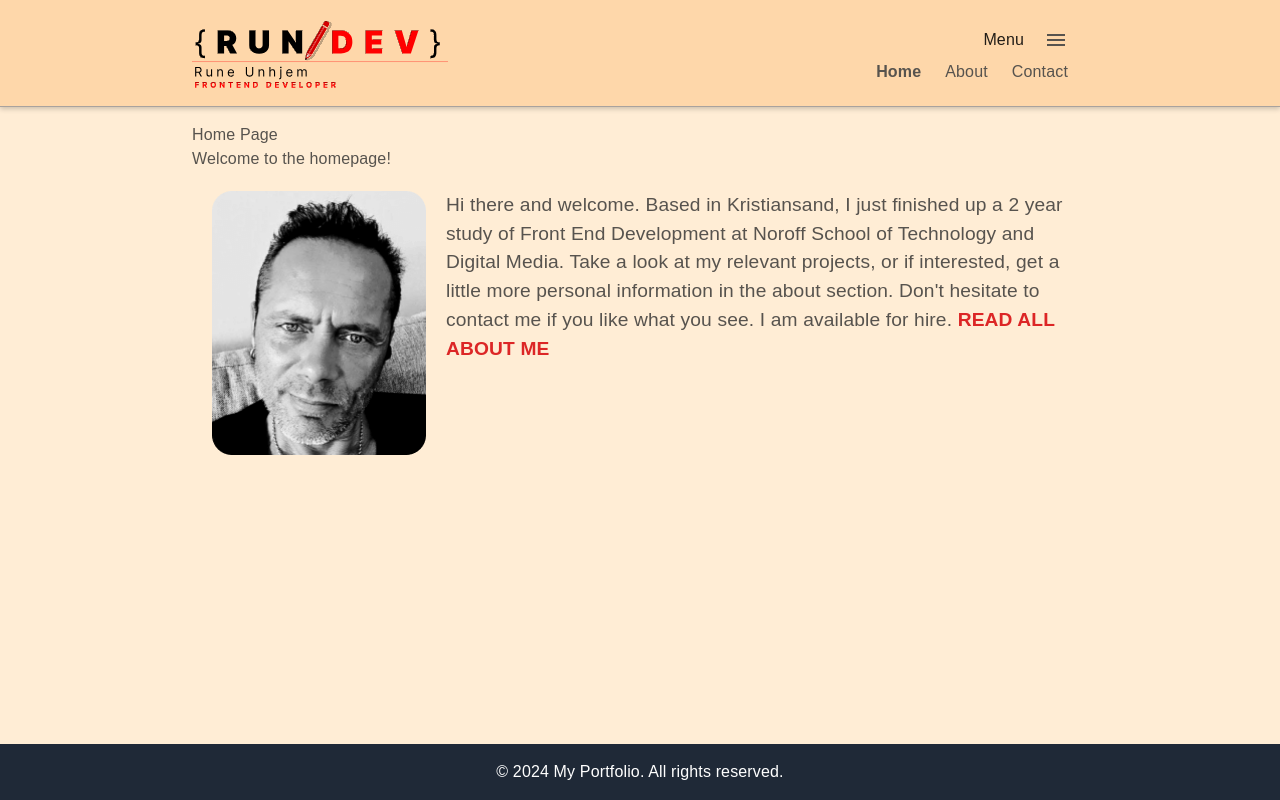
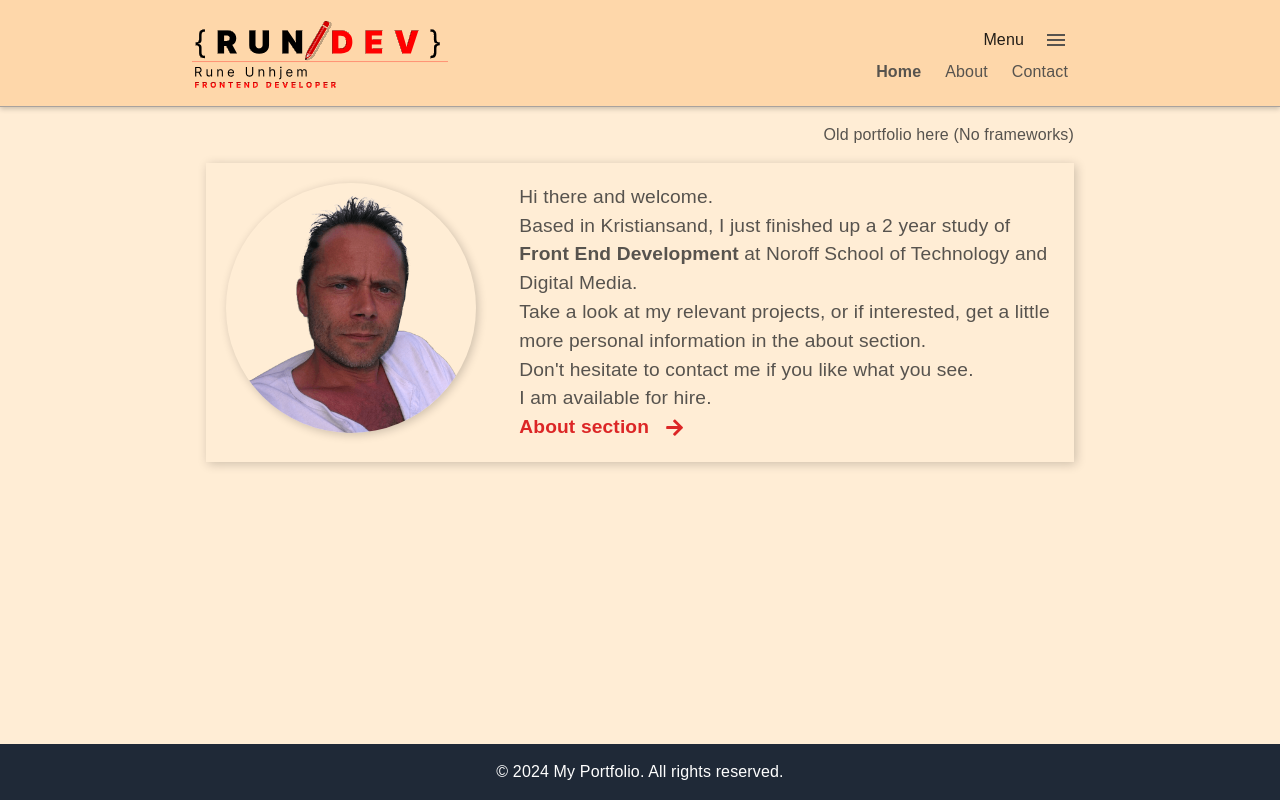
Before and after one commit to runeunhjem/portfolio-2, a React (Vite) app: page / in a window 1280 px wide. Built offline with nearby package versions, Linux system fonts and the light colour scheme; a web font is replaced by a local one.

Commit message:
Finish intro

```diff
--- a/src/components/Intro/index.jsx
+++ b/src/components/Intro/index.jsx
@@ -1,38 +1,56 @@
 import * as S from "./index.styled";
-import introImage from "../../assets/images/image-rune-bw.png";
+import introImage from "../../assets/images/rune-profile-pic-medium.png";
 import { Link } from "react-router-dom";
+import { FaArrowRight } from "react-icons/fa";
 
 const Intro = () => {
   return (
     <S.IntroSection>
-      <div className="flex flex-wrap sm:flex-col">
+      <S.FlexContainer>
         <S.IntroImageContainer>
           <img src={introImage} alt="Illustration of Rune Unhjem" />
         </S.IntroImageContainer>
         <S.AllText>
-          Hi there and welcome. Based in Kristiansand, I just finished up a 2
-          year study of Front End Development at Noroff School of Technology and
-          Digital Media. Take a look at my relevant projects, or if interested,
-          get a little more personal information in the about section.
-          Don&apos;t hesitate to contact me if you like what you see. I am
-          available for hire.{" "}
+          <p>Hi there and welcome.</p>
+          <p>
+            Based in Kristiansand, I just finished up a 2 year study of{" "}
+            <strong>Front End Development</strong> at Noroff School of
+            Technology and Digital Media.
+          </p>
+          <p>
+            Take a look at my relevant projects, or if interested, get a little
+            more personal information in the about section.
+          </p>
+          <p>Don&apos;t hesitate to contact me if you like what you see.</p>
+          <p>I am available for hire.</p>
           <Link to="/about">
-            <S.HighlightText>READ ALL ABOUT ME</S.HighlightText>
+            <S.HighlightText>
+              About section <FaArrowRight />
+            </S.HighlightText>
           </Link>{" "}
         </S.AllText>
         <S.InitialText>
-          Hi there and welcome. Based in Kristiansand, I just finished up a 2
-          year study of Front End Development at Noroff School of Technology and
-          Digital Media.
+          <p>
+            Hi there and welcome. Based in Kristiansand, I just finished up a 2
+            year study of <strong>Front End Development</strong> at Noroff
+            School of Technology and Digital Media.
+          </p>
         </S.InitialText>
-      </div>
+      </S.FlexContainer>
       <S.IntroTextContainer>
         <S.RemainingText>
-          Take a look at my relevant projects, or if interested, get a little
-          more personal information in the about section. Don&apos;t hesitate to
-          contact me if you like what you see. I am available for hire.{" "}
-          <S.HighlightText>READ ALL ABOUT ME</S.HighlightText> Click to go to
-          about me.
+          <p>
+            Take a look at my relevant projects, or if interested, get a little
+            more personal information in the about section.
+          </p>
+          <p>Don&apos;t hesitate to contact me if you like what you see.</p>
+          <p>I am available for hire. </p>
+          <Link to="/about">
+            <S.HighlightText>
+              About section
+              <FaArrowRight />
+            </S.HighlightText>
+          </Link>{" "}
         </S.RemainingText>
       </S.IntroTextContainer>
     </S.IntroSection>
--- a/src/components/Intro/index.styled.jsx
+++ b/src/components/Intro/index.styled.jsx
@@ -2,40 +2,53 @@ import styled from "styled-components";
 
 export const IntroSection = styled.div`
   display: flex;
+  flex-direction: column;
+  width: 100%;
+
+  padding: 20px;
+  box-shadow: 2px 2px 10px 0 rgba(0, 0, 0, 0.2);
+`;
+
+export const FlexContainer = styled.div`
+  display: flex;
   width: 100%;
   justify-content: space-between;
-  padding: 20px;
-  flex-wrap: wrap;
+  flex-wrap: nowrap;
 
-  @media (max-width: 469px) {
-    flex-direction: column;
+  @media (max-width: 468px) {
+    flex-wrap: wrap;
   }
 `;
 
 export const IntroImageContainer = styled.div`
-  width: 25%;
+  width: 33%;
+  justify-content: center;
   img {
     width: 100%;
+    max-width: 250px;
     height: auto;
-    border-radius: 12px;
+    border-radius: 50%;
+    box-shadow: 2px 2px 10px 0 rgba(0, 0, 0, 0.2);
   }
 
-  @media (max-width: 640px) {
+  @media (max-width: 368px) {
     width: 100%;
-    margin-bottom: 10px;
+    margin-bottom: 1rem;
   }
 `;
 
 export const InitialText = styled.div`
   display: none;
+  width: 67%;
   padding-left: 20px;
   font-size: 1.2rem;
   line-height: 1.5;
   color: var(--stone-600);
-  width: 75%;
 
   @media (max-width: 640px) {
     display: block;
+  }
+  @media (max-width: 468px) {
     width: 100%;
     padding-left: 0;
     margin-bottom: 10px;
@@ -51,6 +64,7 @@ export const IntroTextContainer = styled.div`
 
   @media (max-width: 640px) {
     padding-left: 0;
+    flex-direction: column;
   }
 `;
 
@@ -65,6 +79,9 @@ export const RemainingText = styled.div`
 export const HighlightText = styled.span`
   font-weight: bold;
   color: var(--red-600);
+  display: flex;
+  align-items: center;
+  gap: 1rem;
   cursor: pointer;
   &:hover {
     text-decoration: underline;
@@ -73,7 +90,7 @@ export const HighlightText = styled.span`
 
 export const AllText = styled.div`
   display: none;
-  width: 75%;
+  width: 67%;
   padding-left: 20px;
   font-size: 1.2rem;
   line-height: 1.5;
--- a/src/pages/HomePage/index.jsx
+++ b/src/pages/HomePage/index.jsx
@@ -1,13 +1,17 @@
+import { Link } from "react-router-dom";
 import Intro from "../../components/Intro";
+import * as S from "./index.styled";
 
 const HomePage = () => {
   return (
-    <div className="mx-auto w-full max-w-4xl">
-      <h1>Home Page</h1>
-      <p>Welcome to the homepage!</p>
-
+    <S.Container>
+      <S.Heading>
+        <Link to="https://portfolio1-ca.netlify.app/" target="_blank">
+          Old portfolio here (No frameworks)
+        </Link>
+      </S.Heading>
       <Intro />
-    </div>
+    </S.Container>
   );
 };
 
--- /dev/null
+++ b/src/pages/HomePage/index.styled.jsx
@@ -0,0 +1,21 @@
+import styled from "styled-components";
+
+export const Container = styled.div`
+  margin-left: auto;
+  margin-right: auto;
+  max-width: 868px;
+  width: 100%;
+`;
+
+export const Heading = styled.h1`
+  display: flex;
+  justify-content: flex-end;
+  margin-bottom: 1rem;
+  a {
+    transition: all 0.2s ease-in-out;
+    &:hover {
+      transform: scale(1.05);
+      color: var(--red-600);
+    }
+  }
+`;
```
